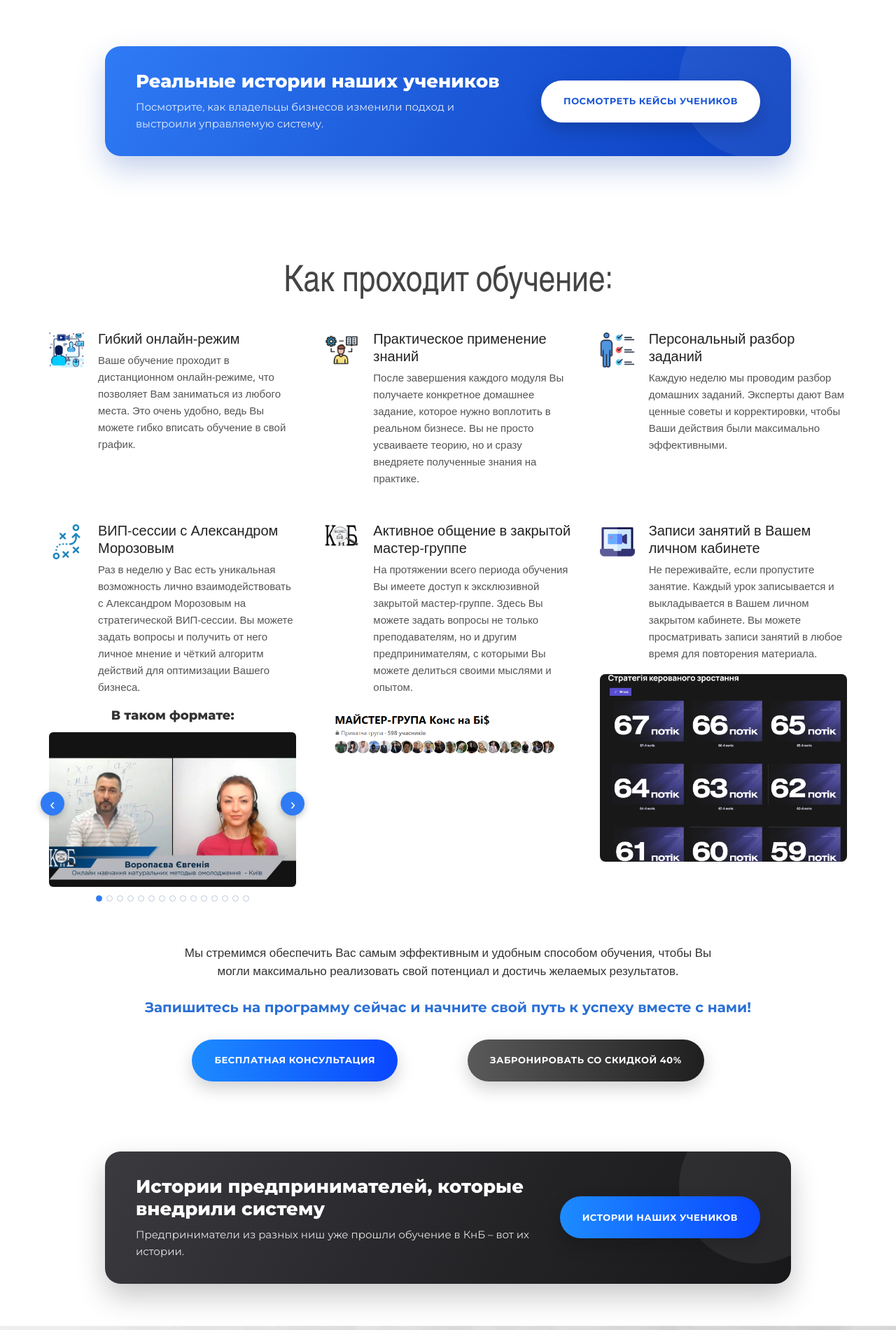
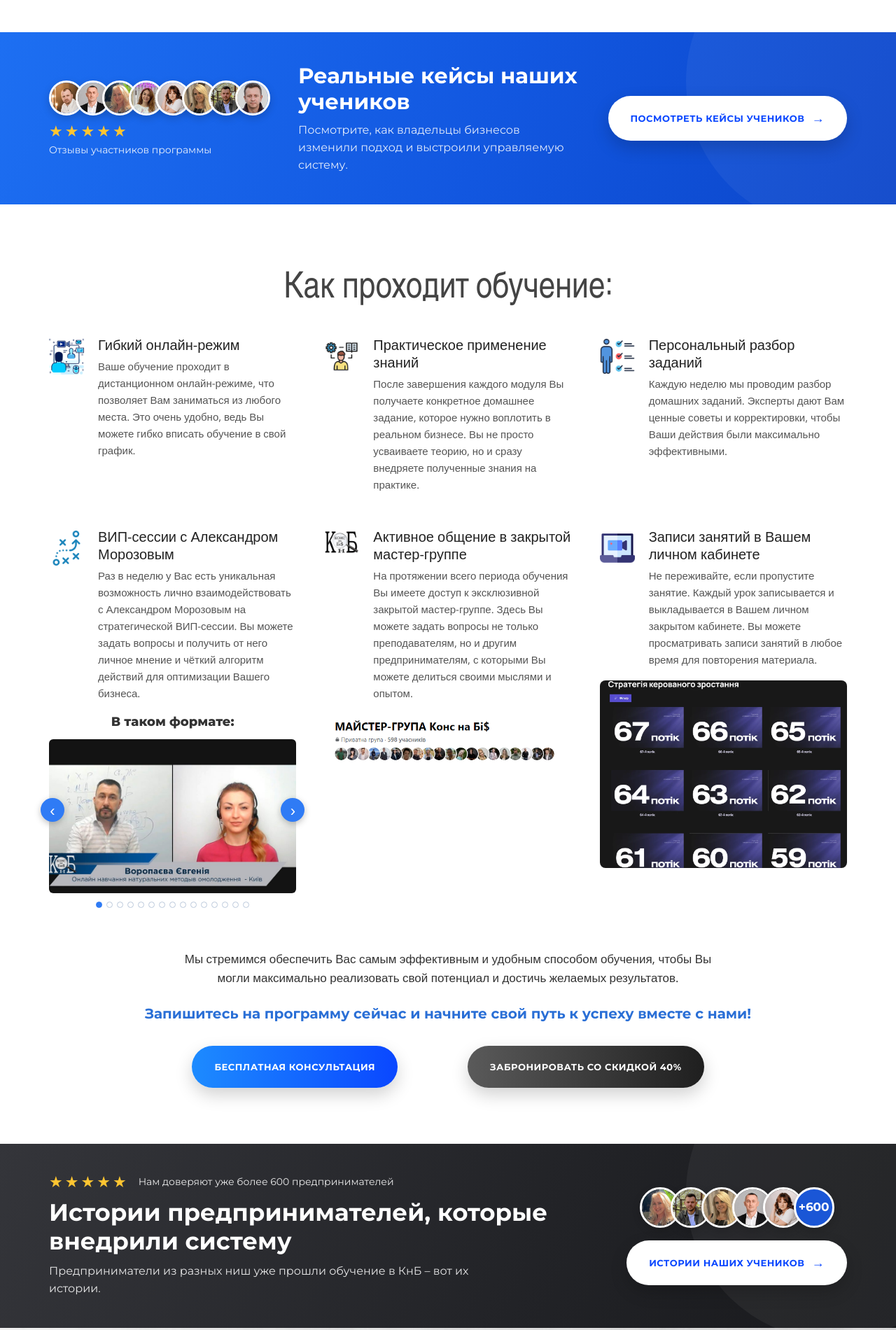
Before and after one commit to maxmaxhihi15-commits/skz-landing-ru, a plain HTML site: page index.html in a window 1280 px wide. Shown: the part 3040-4940 px from the top of the page at 70% size. Drawn offline with nearby package versions, Linux system fonts and the light colour scheme.

Commit message:
Плашки кейсів: новий дизайн за коригуванням ТЗ 19.10.2026
Co-Authored-By: Claude Opus 5.5 <noreply@anthropic.com>

```diff
--- a/css/styles.css
+++ b/css/styles.css
@@ -381,23 +381,59 @@ a { color: var(--blue); }
   .footer__inner, .footer__links { justify-content: center; text-align: center; }
 }
 
-/* ===== Плашки з посиланням на кейси (лендинг) ===== */
-.cases-promo { padding: 20px 0 60px; }
+/* ===== Плашки з посиланням на кейси (лендинг, коригування 19.10.2026) ===== */
+.avatars { display: flex; align-items: center; }
+.avatars img, .avatars__more {
+  width: 58px; height: 58px; border-radius: 50%; border: 3px solid #fff; object-fit: cover;
+  box-shadow: 0 4px 12px rgba(0,0,0,.18); flex: none;
+}
+.avatars > * + * { margin-left: -14px; }
+.avatars__more {
+  display: grid; place-items: center; background: #0d3a8c; color: #fff;
+  font: 700 17px/1 var(--font-card); letter-spacing: -.01em;
+}
+.stars { color: #ffc531; font-size: 22px; letter-spacing: 3px; line-height: 1; }
+.btn--white { background: #fff; color: #0a47ff; }
+.btn__arrow { margin-left: 10px; font-size: 18px; line-height: 1; }
+.btn[id^="click-cases"] { text-decoration: none; }
+
+/* Блоки 1 і 2 — на всю ширину екрана */
+.cases-band { position: relative; overflow: hidden; padding: 44px 0; color: #fff; }
+.cases-band--blue { background: linear-gradient(115deg, #1d6ff2 0%, #1257e0 55%, #0b45c9 100%); }
+.cases-band--dark { background: linear-gradient(115deg, #34353a 0%, #222327 60%, #18191c 100%); }
+.cases-band::after {
+  content: ""; position: absolute; right: -120px; top: -140px; width: 420px; height: 420px; border-radius: 50%;
+  background: rgba(255,255,255,.05); pointer-events: none;
+}
+.cases-band__inner { position: relative; z-index: 1; display: grid; align-items: center; gap: 24px 48px; }
+.cases-band__inner--split { grid-template-columns: auto 1fr auto; gap: 24px 40px; }
+.cases-band__inner--split .avatars img { width: 50px; height: 50px; }
+.cases-band__inner--split .avatars > * + * { margin-left: -12px; }
+.cases-band__inner--split .cases-band__title { font-size: clamp(24px, 2.4vw, 31px); }
+.cases-band__inner--wide { grid-template-columns: 1fr auto; }
+.cases-band__proof { display: flex; flex-direction: column; gap: 12px; }
+.cases-band__rating { display: flex; flex-direction: column; gap: 6px; margin: 0; font: 400 14px/1.4 var(--font-card); color: rgba(255,255,255,.9); }
+.cases-band__rating--inline { flex-direction: row; align-items: center; flex-wrap: wrap; gap: 6px 14px; margin-bottom: 12px; }
+.cases-band__title { margin: 0 0 10px; font: 700 clamp(24px, 2.8vw, 34px)/1.2 var(--font-card); }
+.cases-band__sub { margin: 0; max-width: 660px; font: 400 16px/1.55 var(--font-card); color: rgba(255,255,255,.88); }
+.cases-band__action { display: flex; flex-direction: column; align-items: center; gap: 18px; }
+.cases-band .btn { min-width: 280px; min-height: 64px; }
+.cases-band--dark .avatars__more { background: #1a56d6; }
+
+/* Блок 3 — картка з відступами */
+.cases-promo { padding: 10px 0 70px; }
 .cases-promo--gray { background: var(--gray-bg); }
-.cases-promo__card {
-  position: relative; overflow: hidden; display: grid; grid-template-columns: 1fr auto; align-items: center; gap: 20px 40px;
-  max-width: 980px; margin: 0 auto; padding: 34px 44px; border-radius: var(--radius); color: #fff;
-  background: linear-gradient(120deg, #2f7bf5 0%, #1a56d6 55%, #0a3fc0 100%); box-shadow: 0 18px 40px rgba(20,70,180,.25);
+.cases-card {
+  display: flex; flex-direction: column; align-items: center; text-align: center;
+  max-width: 900px; margin: 0 auto; padding: 34px 30px 38px; border-radius: 24px;
+  background: #fff; border: 1px solid #cfe0fb; box-shadow: 0 18px 44px rgba(20,60,140,.1);
 }
-.cases-promo__card--dark { background: linear-gradient(120deg, #3a3a3f 0%, #232326 60%, #18181b 100%); box-shadow: 0 18px 40px rgba(0,0,0,.22); }
-.cases-promo__card::after {
-  content: ""; position: absolute; right: -60px; top: -60px; width: 220px; height: 220px; border-radius: 50%;
-  background: rgba(255,255,255,.07); pointer-events: none;
-}
-.cases-promo__title { margin: 0 0 8px; font: 800 clamp(20px, 2.4vw, 26px)/1.25 var(--font-card); }
-.cases-promo__text { margin: 0; font: 400 15px/1.6 var(--font-card); color: rgba(255,255,255,.88); }
-.cases-promo .btn { position: relative; z-index: 1; min-width: 260px; text-decoration: none; }
-.cases-promo__card:not(.cases-promo__card--dark) .btn { background: #fff; color: #1a56d6; }
+.cases-card .avatars { margin-bottom: 14px; }
+.cases-card .avatars img { border-color: #fff; }
+.cases-card__proof { margin: 8px 0 14px; font: 400 15px/1.4 var(--font-card); color: #444; }
+.cases-card__title { margin: 0 0 10px; font: 700 clamp(24px, 3vw, 34px)/1.2 var(--font-card); color: #12357e; }
+.cases-card__sub { margin: 0 0 24px; font: 400 16px/1.55 var(--font-card); color: #444; }
+.cases-card .btn { min-width: 320px; min-height: 64px; }
 
 /* ===== Сторінка кейсів ===== */
 .cases-hero { background: linear-gradient(180deg, #eef3fa 0%, #fff 100%); padding-bottom: 50px; }
@@ -476,9 +512,17 @@ a { color: var(--blue); }
 }
 
 @media (max-width: 760px) {
-  .cases-promo { padding: 10px 0 44px; }
-  .cases-promo__card { grid-template-columns: 1fr; text-align: center; padding: 28px 22px; }
-  .cases-promo .btn { min-width: 0; width: 100%; }
+  .cases-band { padding: 34px 0; }
+  .cases-band__inner--split, .cases-band__inner--wide { grid-template-columns: 1fr; text-align: center; gap: 20px; }
+  .cases-band__proof, .cases-band__action { align-items: center; }
+  .cases-band__rating--inline { flex-direction: column; justify-content: center; }
+  .cases-band__sub { margin: 0 auto; }
+  .cases-band .btn, .cases-card .btn { min-width: 0; width: 100%; }
+  .avatars img, .avatars__more { width: 46px; height: 46px; }
+  .avatars > * + * { margin-left: -12px; }
+  .avatars__more { font-size: 14px; }
+  .cases-promo { padding: 0 0 50px; }
+  .cases-card { padding: 28px 20px 30px; }
 
   .cases-hero__body { padding-top: 34px; }
   .cases-hero__back { font-size: 13px; }
--- a/index.html
+++ b/index.html
@@ -189,15 +189,17 @@
 </section>
 
 <!-- ============ ПЛАШКА: КЕЙСИ 1 ============ -->
-<section class="cases-promo">
-  <div class="container">
-    <div class="cases-promo__card">
-      <div>
-        <h2 class="cases-promo__title">Реальные истории наших учеников</h2>
-        <p class="cases-promo__text">Посмотрите, как владельцы бизнесов изменили подход и выстроили управляемую систему.</p>
-      </div>
-      <a class="btn btn--dark" id="click-cases-1" href="/kejsy">Посмотреть кейсы учеников</a>
+<section class="cases-band cases-band--blue">
+  <div class="container cases-band__inner cases-band__inner--split">
+    <div class="cases-band__proof">
+      <div class="avatars" aria-hidden="true"><img src="/assets/img/avatar-1.jpg" alt="" width="160" height="160" loading="lazy"><img src="/assets/img/avatar-2.jpg" alt="" width="160" height="160" loading="lazy"><img src="/assets/img/avatar-3.jpg" alt="" width="160" height="160" loading="lazy"><img src="/assets/img/avatar-4.jpg" alt="" width="160" height="160" loading="lazy"><img src="/assets/img/avatar-5.jpg" alt="" width="160" height="160" loading="lazy"><img src="/assets/img/avatar-6.jpg" alt="" width="160" height="160" loading="lazy"><img src="/assets/img/avatar-7.jpg" alt="" width="160" height="160" loading="lazy"><img src="/assets/img/avatar-8.jpg" alt="" width="160" height="160" loading="lazy"></div>
+      <p class="cases-band__rating"><span class="stars" role="img" aria-label="5 звёзд">★★★★★</span><span>Отзывы участников программы</span></p>
     </div>
+    <div class="cases-band__text">
+      <h2 class="cases-band__title">Реальные кейсы наших учеников</h2>
+      <p class="cases-band__sub">Посмотрите, как владельцы бизнесов изменили подход и выстроили управляемую систему.</p>
+    </div>
+    <a class="btn btn--white" id="click-cases-1" href="/kejsy">Посмотреть кейсы учеников <span class="btn__arrow" aria-hidden="true">→</span></a>
   </div>
 </section>
 
@@ -295,14 +297,16 @@
 </section>
 
 <!-- ============ ПЛАШКА: КЕЙСИ 2 ============ -->
-<section class="cases-promo">
-  <div class="container">
-    <div class="cases-promo__card cases-promo__card--dark">
-      <div>
-        <h2 class="cases-promo__title">Истории предпринимателей, которые внедрили систему</h2>
-        <p class="cases-promo__text">Предприниматели из разных ниш уже прошли обучение в КнБ – вот их истории.</p>
-      </div>
-      <a class="btn btn--blue" id="click-cases-2" href="/kejsy">Истории наших учеников</a>
+<section class="cases-band cases-band--dark">
+  <div class="container cases-band__inner cases-band__inner--wide">
+    <div class="cases-band__text">
+      <p class="cases-band__rating cases-band__rating--inline"><span class="stars" role="img" aria-label="5 звёзд">★★★★★</span><span>Нам доверяют уже более 600 предпринимателей</span></p>
+      <h2 class="cases-band__title">Истории предпринимателей, которые внедрили систему</h2>
+      <p class="cases-band__sub">Предприниматели из разных ниш уже прошли обучение в КнБ – вот их истории.</p>
+    </div>
+    <div class="cases-band__action">
+      <div class="avatars" aria-hidden="true"><img src="/assets/img/avatar-3.jpg" alt="" width="160" height="160" loading="lazy"><img src="/assets/img/avatar-7.jpg" alt="" width="160" height="160" loading="lazy"><img src="/assets/img/avatar-6.jpg" alt="" width="160" height="160" loading="lazy"><img src="/assets/img/avatar-2.jpg" alt="" width="160" height="160" loading="lazy"><img src="/assets/img/avatar-5.jpg" alt="" width="160" height="160" loading="lazy"><span class="avatars__more">+600</span></div>
+      <a class="btn btn--white" id="click-cases-2" href="/kejsy">Истории наших учеников <span class="btn__arrow" aria-hidden="true">→</span></a>
     </div>
   </div>
 </section>
@@ -502,12 +506,13 @@
 <!-- ============ ПЛАШКА: КЕЙСИ 3 ============ -->
 <section class="cases-promo cases-promo--gray">
   <div class="container">
-    <div class="cases-promo__card">
-      <div>
-        <h2 class="cases-promo__title">Результаты тех, кто уже прошёл программу</h2>
-        <p class="cases-promo__text">Сомневаетесь? – Посмотрите реальные результаты участников программы.</p>
-      </div>
-      <a class="btn btn--dark" id="click-cases-3" href="/kejsy">Смотреть результаты учеников</a>
+    <div class="cases-card">
+      <div class="avatars" aria-hidden="true"><img src="/assets/img/avatar-4.jpg" alt="" width="160" height="160" loading="lazy"><img src="/assets/img/avatar-1.jpg" alt="" width="160" height="160" loading="lazy"><img src="/assets/img/avatar-8.jpg" alt="" width="160" height="160" loading="lazy"><img src="/assets/img/avatar-6.jpg" alt="" width="160" height="160" loading="lazy"><img src="/assets/img/avatar-2.jpg" alt="" width="160" height="160" loading="lazy"><span class="avatars__more">+600</span></div>
+      <span class="stars" role="img" aria-label="5 звёзд">★★★★★</span>
+      <p class="cases-card__proof">Более 600 предпринимателей уже обучаются и внедряют изменения</p>
+      <h2 class="cases-card__title">Результаты тех, кто уже прошёл программу</h2>
+      <p class="cases-card__sub">Сомневаетесь? – Посмотрите реальные результаты участников программы.</p>
+      <a class="btn btn--blue" id="click-cases-3" href="/kejsy">Смотреть результаты учеников <span class="btn__arrow" aria-hidden="true">→</span></a>
     </div>
   </div>
 </section>
```
Also changed, not shown: assets/img/avatar-1.jpg (added), assets/img/avatar-2.jpg (added), assets/img/avatar-3.jpg (added), assets/img/avatar-4.jpg (added), assets/img/avatar-5.jpg (added), assets/img/avatar-6.jpg (added), assets/img/avatar-7.jpg (added), assets/img/avatar-8.jpg (added), 1 other file.
